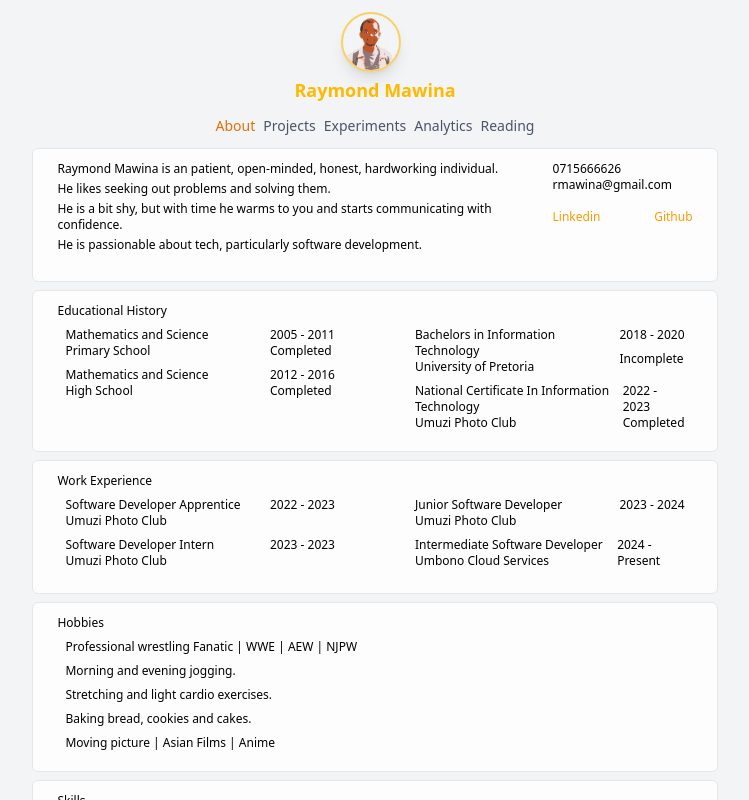
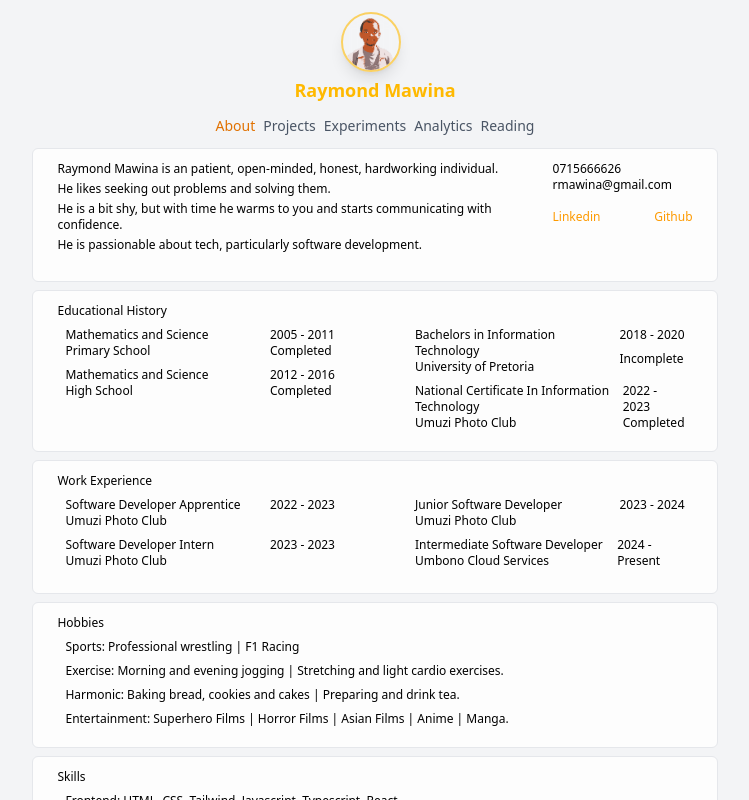
Before and after one commit to mfanaKoPitori/portfolio, a Next.js app: page / in a window 1280 px wide. Shown: the top 800 px of the page, without its empty margins (265-1014 px from the left). Built offline with nearby package versions, Linux system fonts and the light colour scheme; no server answers.

Commit message:
fix: final spacing adjustments done, ready for pull request and deployment

```diff
--- a/components/About/Presentation.tsx
+++ b/components/About/Presentation.tsx
@@ -153,11 +153,10 @@ const Presentation: React.FC<AboutProps> = ({ name }) => {
         <section className="bg-white/80 rounded-md border border-gray-200 py-3 px-6">
           <h1>Hobbies</h1>
           <section className="flex flex-col px-2 my-2 space-y-2">
-            <p>Professional wrestling Fanatic | WWE | AEW | NJPW</p>
-            <p>Morning and evening jogging.</p>
-            <p>Stretching and light cardio exercises.</p>
-            <p>Baking bread, cookies and cakes.</p>
-            <p>Moving picture | Asian Films | Anime </p>
+            <p>Sports: Professional wrestling | F1 Racing</p>
+            <p>Exercise: Morning and evening jogging | Stretching and light cardio exercises.</p>
+            <p>Harmonic: Baking bread, cookies and cakes | Preparing and drink tea. </p>
+            <p>Entertainment: Superhero Films | Horror Films | Asian Films | Anime | Manga. </p>
           </section>
         </section>
 
```
